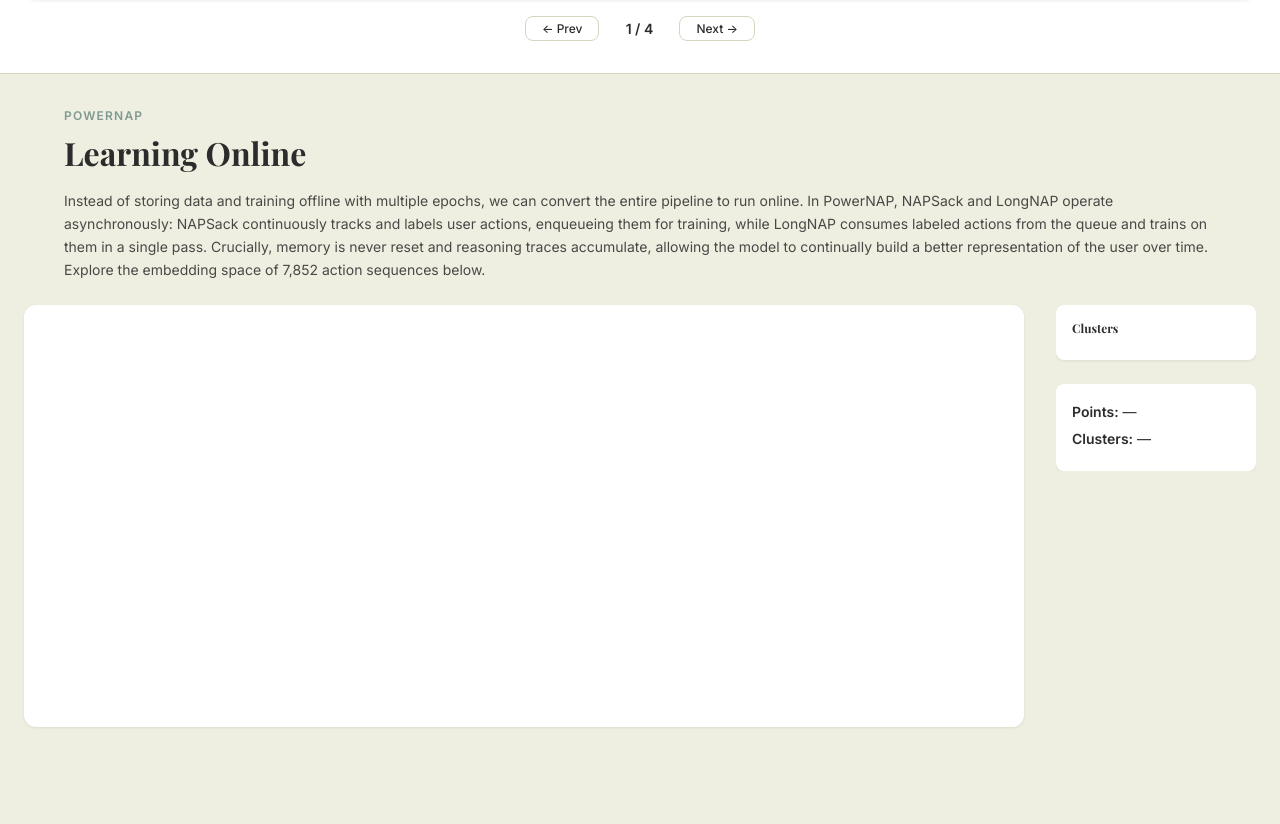
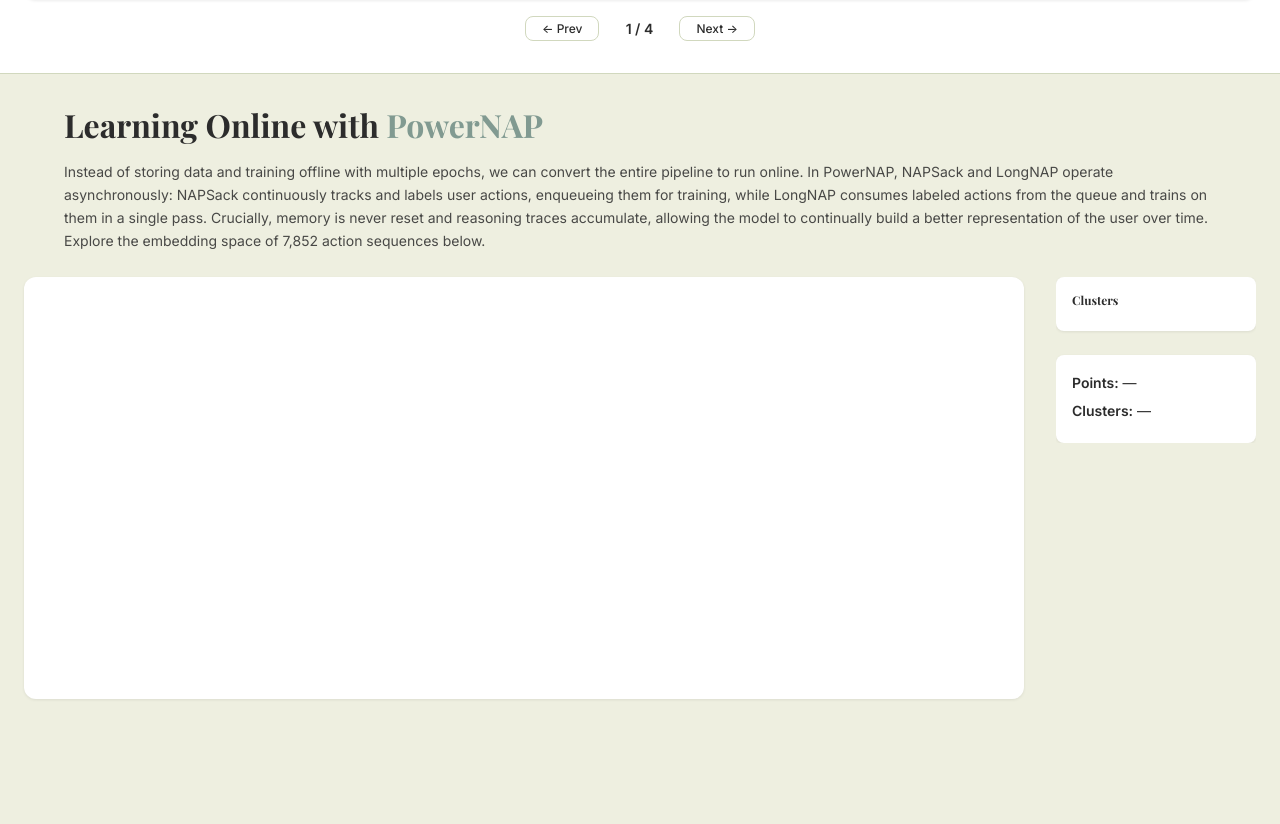
Before and after one commit to GeneralUserModels/nap, an Astro site: page / in a window 1280 px wide. Shown: the part 3135-3959 px from the top of the page. Built offline with nearby package versions, Linux system fonts and the light colour scheme; Astro itself is replaced by a stand-in of ours; no server answers.

Commit message:
minor style

```diff
--- a/src/components/Demo3Embeddings.astro
+++ b/src/components/Demo3Embeddings.astro
@@ -2,8 +2,7 @@
 ---
 <section class="demo-embeddings" id="demo-embeddings">
   <div class="container--wide">
-    <p class="section-label fade-up">PowerNAP</p>
-    <h2 class="fade-up">Learning Online</h2>
+    <h2 class="fade-up">Learning Online with <span class="accent">PowerNAP</span></h2>
     <p class="demo-embeddings__intro fade-up">
       Instead of storing data and training offline with multiple epochs, we can convert the entire pipeline to run online. In PowerNAP, NAPSack and LongNAP operate asynchronously: NAPSack continuously tracks and labels user actions, enqueueing them for training, while LongNAP consumes labeled actions from the queue and trains on them in a single pass. Crucially, memory is never reset and reasoning traces accumulate, allowing the model to continually build a better representation of the user over time. Explore the embedding space of 7,852 action sequences below.
     </p>
@@ -36,6 +35,10 @@
 </section>
 
 <style>
+  .accent {
+    color: var(--color-primary);
+  }
+
   .demo-embeddings {
     padding: var(--space-xl) 0;
   }
```
